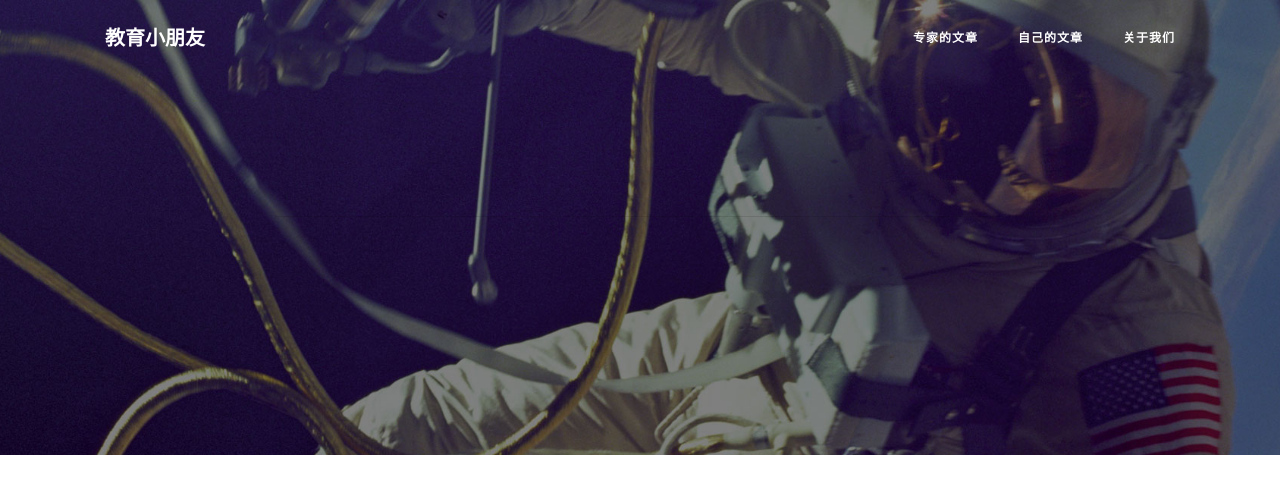
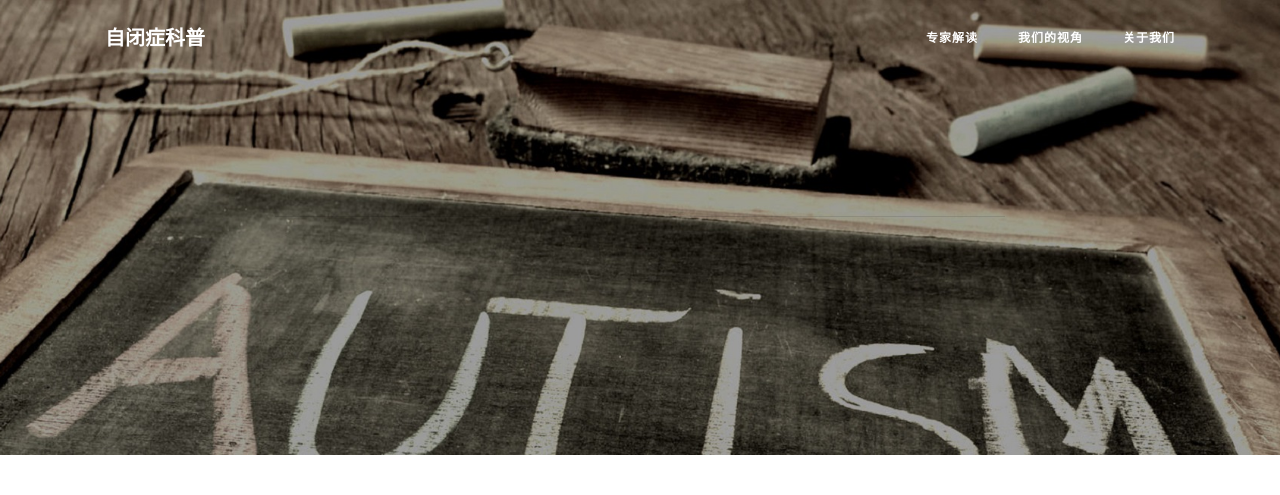
Before and after one commit to wildchildyn/autism-website, a Flask app: template templates/content.html in a window 1280 px wide. Shown: the top 495 px of the page. Run offline with Flask 2, Linux system fonts and the light colour scheme; the template is opened without the code that fills it, so the values that code supplies are empty; some libraries are stand-ins or nearby versions.

Commit message:
image and words

```diff
--- a/templates/content.html
+++ b/templates/content.html
@@ -37,7 +37,7 @@
       <!-- Navigation -->
     <nav class="navbar navbar-expand-lg navbar-dark fixed-top" id="mainNav">
       <div class="container">
-        <a class="navbar-brand js-scroll-trigger" href="/">教育小朋友</a>
+        <a class="navbar-brand js-scroll-trigger" href="/">自闭症科普</a>
         <!-- <button class="navbar-toggler navbar-toggler-right" type="button" data-toggle="collapse" data-target="#navbarResponsive" aria-controls="navbarResponsive" aria-expanded="false" aria-label="Toggle navigation">
           菜单
           <i class="fa fa-bars"></i>
@@ -45,10 +45,10 @@
         <div class="collapse navbar-collapse" id="navbarResponsive">
           <ul class="navbar-nav ml-auto">
             <li class="nav-item">
-              <a class="nav-link js-scroll-trigger" href="/#portfolio">专家的文章</a>
+              <a class="nav-link js-scroll-trigger" href="/#portfolio">专家解读</a>
             </li>
             <li class="nav-item">
-              <a class="nav-link js-scroll-trigger" href="/#my_article">自己的文章</a>
+              <a class="nav-link js-scroll-trigger" href="/#my_article">我们的视角</a>
             </li>
             <li class="nav-item">
               <a class="nav-link js-scroll-trigger" href="/#team">关于我们</a>
```
Also changed, not shown: static/img/header-bg.jpg, static/img/post-bg.jpg.
